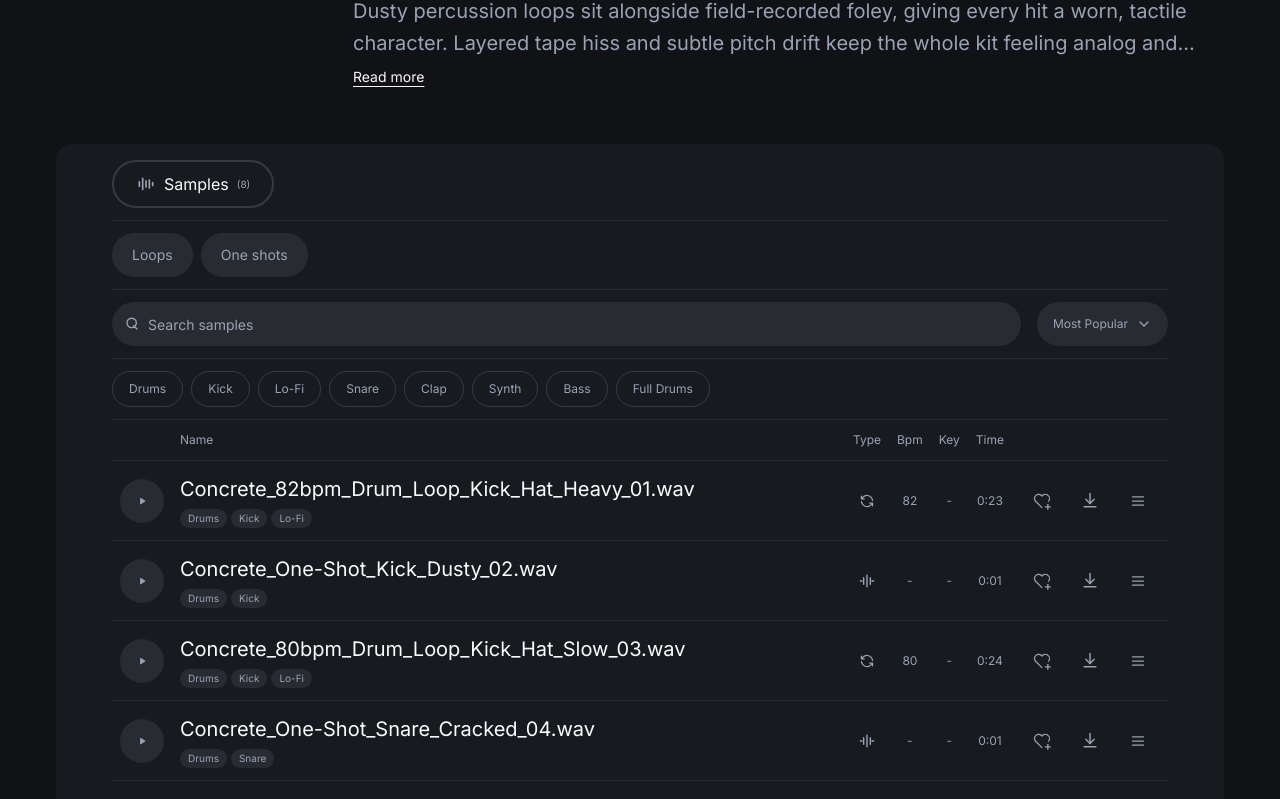
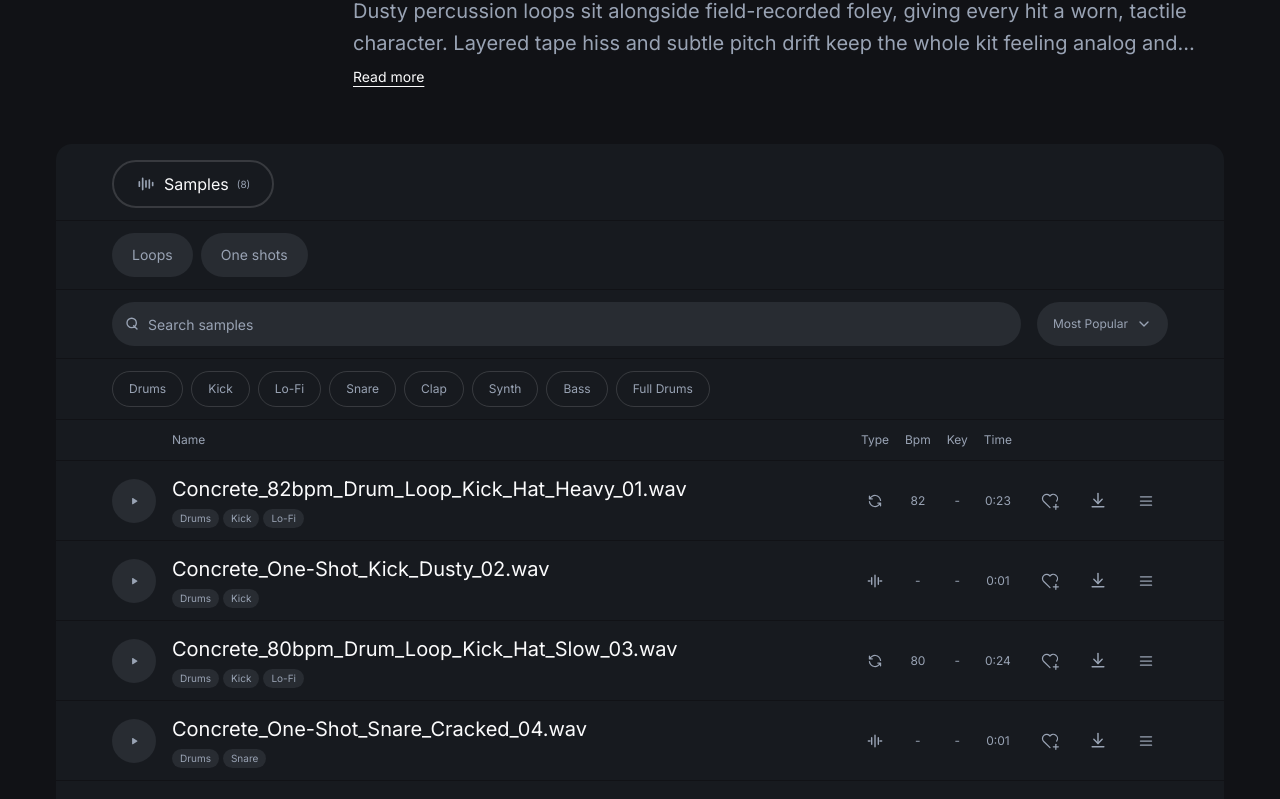
Before and after one commit to xe986232-ai/Wann, a Next.js app: page /sample-pack/concrete-bloom in a window 1280 px wide. Shown: the part 712-1511 px from the top of the page. Built offline with nearby package versions, Linux system fonts and the light colour scheme.

Commit message:
Make row dividers full-bleed to card edges and use background color for divider lines

```diff
--- a/src/components/marketing/samples-section.tsx
+++ b/src/components/marketing/samples-section.tsx
@@ -55,10 +55,10 @@ export function SamplesSection({ samples }: SamplesSectionProps) {
   if (samples.length === 0) return null;
 
   return (
-    <div className="mt-lg rounded-2xl bg-surface px-sm py-4 md:px-lg">
+    <div className="mt-lg rounded-2xl bg-surface py-4">
       {/* Row 1: Samples tab */}
-      <div className="relative w-full max-w-full border-b border-surface-2 pb-3">
-        <ul className="flex w-full gap-3 overflow-x-auto [-ms-overflow-style:none] [scrollbar-width:none] [&::-webkit-scrollbar]:hidden">
+      <div className="relative w-full max-w-full border-b border-background pb-3">
+        <ul className="flex w-full gap-3 overflow-x-auto px-sm [-ms-overflow-style:none] [scrollbar-width:none] md:px-lg [&::-webkit-scrollbar]:hidden">
           <li>
             <button
               type="button"
@@ -78,8 +78,8 @@ export function SamplesSection({ samples }: SamplesSectionProps) {
       </div>
 
       {/* Row 2: Loops / One shots */}
-      <div className="relative w-full max-w-full border-b border-surface-2 py-3">
-        <ul className="flex w-full items-center gap-2 overflow-x-auto [-ms-overflow-style:none] [scrollbar-width:none] [&::-webkit-scrollbar]:hidden">
+      <div className="relative w-full max-w-full border-b border-background py-3">
+        <ul className="flex w-full items-center gap-2 overflow-x-auto px-sm [-ms-overflow-style:none] [scrollbar-width:none] md:px-lg [&::-webkit-scrollbar]:hidden">
           {TYPE_FILTERS.map((filter) => (
             <li key={filter.value}>
               <button
@@ -104,7 +104,7 @@ export function SamplesSection({ samples }: SamplesSectionProps) {
       </div>
 
       {/* Row 3: Search + sort */}
-      <div className="flex w-full items-center justify-between gap-4 border-b border-surface-2 py-3">
+      <div className="flex w-full items-center justify-between gap-4 border-b border-background px-sm py-3 md:px-lg">
         <div className="relative min-w-0 flex-1">
           <SearchIcon className="pointer-events-none absolute left-3 top-1/2 h-4 w-4 -translate-y-1/2 text-muted" />
           <input
@@ -128,7 +128,7 @@ export function SamplesSection({ samples }: SamplesSectionProps) {
       {/* Row 4: Tag filters */}
       {allTags.length > 0 && (
         <div className="relative w-full">
-          <div className="flex w-full items-center gap-2 overflow-x-auto border-b border-surface-2 py-3 [-ms-overflow-style:none] [scrollbar-width:none] [&::-webkit-scrollbar]:hidden">
+          <div className="flex w-full items-center gap-2 overflow-x-auto border-b border-background px-sm py-3 md:px-lg [-ms-overflow-style:none] [scrollbar-width:none] [&::-webkit-scrollbar]:hidden">
             {allTags.map((tag) => (
               <button
                 key={tag}
@@ -154,7 +154,7 @@ export function SamplesSection({ samples }: SamplesSectionProps) {
           line up perfectly and the row dividers stay clean/aligned. */}
       <div className="grid grid-cols-[max-content_1fr_max-content] lg:grid-cols-[max-content_1fr_max-content_max-content_max-content_max-content_max-content]">
         {/* Table header (desktop) */}
-        <div className="col-span-full hidden grid-cols-subgrid items-center gap-4 border-b border-surface-2 px-2 py-3 text-xs text-muted lg:grid">
+        <div className="col-span-full hidden grid-cols-subgrid items-center gap-4 border-b border-background px-sm py-3 text-xs text-muted md:px-lg lg:grid">
           <div />
           <div>Name</div>
           <div>Type</div>
@@ -166,7 +166,7 @@ export function SamplesSection({ samples }: SamplesSectionProps) {
 
         {/* Rows */}
         {filteredSamples.length === 0 && (
-          <p className="col-span-full py-8 text-center text-sm text-muted">
+          <p className="col-span-full px-sm py-8 text-center text-sm text-muted md:px-lg">
             No samples match your filters.
           </p>
         )}
@@ -174,7 +174,7 @@ export function SamplesSection({ samples }: SamplesSectionProps) {
         {filteredSamples.map((sample) => (
           <div
             key={sample.id}
-            className="col-span-full grid grid-cols-subgrid items-center gap-4 border-b border-surface-2 px-2 py-3"
+            className="col-span-full grid grid-cols-subgrid items-center gap-4 border-b border-background px-sm py-3 md:px-lg"
           >
             <button
               type="button"
```
